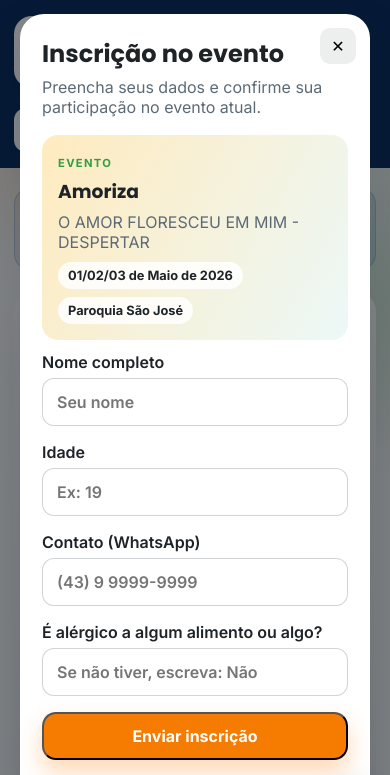
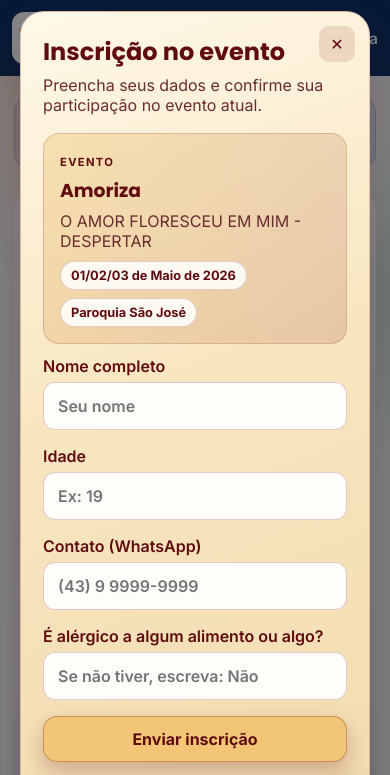
Before and after one commit to mantovani18/Pastoraljuvenil, a plain HTML site: page index.html in a window 390 px wide. Both pictures are taken after a click on the button "Inscrição". Shown: the top 775 px of the page. Drawn offline with Linux system fonts and the light colour scheme.

Commit message:
Update styles.css

```diff
--- a/styles.css
+++ b/styles.css
@@ -23,7 +23,7 @@
   --radius:18px;
 }
 *{box-sizing:border-box}
-html,body{margin:0;padding:0;font-family:"Inter", "Segoe UI", sans-serif;color:var(--ink)}
+html,body{margin:0;padding:0;font-family:"Inter", "Segoe UI", sans-serif;color:var(--ink);width:100%;overflow-x:hidden}
 body{background:linear-gradient(180deg, #f5f6f8 0%, #eef1f4 100%)}
 img{max-width:100%;display:block}
 a{text-decoration:none;color:inherit}
@@ -46,7 +46,7 @@
   background:radial-gradient(circle, rgba(47,158,68,0.2), transparent 70%);
 }
 
-main{max-width:1160px;margin:0 auto;padding:28px 20px 96px;display:flex;flex-direction:column;gap:28px}
+main{width:100%;max-width:1160px;margin:0 auto;padding:28px 20px 96px;display:flex;flex-direction:column;gap:28px}
 
 .section{
   background:#ffffff;
@@ -100,6 +100,7 @@
   margin:0;
   padding:20px 28px;
   display:flex;
+  flex-wrap:wrap;
   align-items:center;
   justify-content:flex-start;
   gap:20px;
@@ -107,11 +108,12 @@
 
 }
 .brand{display:flex;align-items:center;gap:14px}
+.brand{min-width:0}
 .brand-logo{width:88px;height:88px;border-radius:18px;object-fit:cover;box-shadow:0 12px 28px rgba(18,26,33,0.14)}
 .brand-eyebrow{text-transform:uppercase;font-size:0.7rem;letter-spacing:0.18em;color:#cfe2ff;margin:0}
 .brand-title{font-family:"Poppins", sans-serif;font-size:1.2rem;margin:4px 0 0;color:#ffffff}
 .site-nav{display:flex;gap:18px;align-items:center;margin-left:auto}
-.site-nav a{color:#eaf2ff;font-weight:600}
+.site-nav a{color:#eaf2ff;font-weight:600;white-space:nowrap}
 .site-nav a:hover{color:#ffffff}
 .header-actions{display:flex;align-items:center;gap:12px}
 .menu-toggle{
@@ -291,23 +293,35 @@
 .registration-modal.show{display:flex;animation:fadeIn .22s ease}
 .registration-overlay{position:fixed;inset:0;background:rgba(12,16,20,0.5);opacity:0;pointer-events:none;transition:opacity .2s ease;z-index:1300}
 .registration-overlay.show{opacity:1;pointer-events:auto}
-.registration-section{background:var(--surface);border-radius:24px;padding:28px;box-shadow:var(--shadow);width:min(780px, 96vw);position:relative;animation:slideUp .28s ease}
-.registration-close{position:absolute;top:14px;right:14px;border:none;background:rgba(28,37,43,0.08);width:36px;height:36px;border-radius:10px;cursor:pointer}
-.registration-header h2{font-family:"Poppins", sans-serif;margin:0 0 6px}
-.registration-header p{color:var(--muted);margin:0 0 18px}
+.registration-section{background:linear-gradient(160deg, #fff8e9 0%, #f8e6bf 45%, #f2dbb0 100%);border:1px solid rgba(122,17,23,0.2);border-radius:24px;padding:28px;box-shadow:0 20px 44px rgba(95,11,16,0.2);width:min(780px, 96vw);position:relative;animation:slideUp .28s ease}
+.registration-close{position:absolute;top:14px;right:14px;border:none;background:rgba(122,17,23,0.12);color:var(--event-wine-deep);width:36px;height:36px;border-radius:10px;cursor:pointer}
+.registration-header h2{font-family:"Poppins", sans-serif;margin:0 0 6px;color:var(--event-wine-deep)}
+.registration-header p{color:#6a2c31;margin:0 0 18px}
 .registration-form{display:flex;flex-direction:column;gap:16px}
 .form-grid{display:grid;grid-template-columns:repeat(auto-fit,minmax(220px,1fr));gap:16px;align-items:stretch}
-.registration-form label{display:flex;flex-direction:column;gap:6px;font-weight:600}
+.registration-form label{display:flex;flex-direction:column;gap:6px;font-weight:600;color:var(--event-wine-deep)}
 .registration-form input{
-  padding:12px 14px;border-radius:12px;border:1px solid rgba(28,37,43,0.2);font:inherit;height:48px
+  padding:12px 14px;border-radius:12px;border:1px solid rgba(122,17,23,0.22);background:rgba(255,255,255,0.92);font:inherit;height:48px
 }
-.form-status{font-weight:600;color:var(--secondary)}
-.registration-summary{margin:16px 0 12px;padding:16px;border-radius:16px;background:linear-gradient(120deg, rgba(255,210,111,0.45), rgba(16,167,162,0.08))}
-.summary-tag{display:inline-block;text-transform:uppercase;letter-spacing:0.12em;font-size:0.7rem;font-weight:700;color:var(--secondary)}
-.registration-summary h3{margin:6px 0 6px;font-family:"Poppins", sans-serif}
-.registration-summary p{margin:0 0 10px;color:var(--muted)}
-.summary-meta{display:flex;gap:12px;flex-wrap:wrap;font-weight:700;color:var(--ink)}
-.summary-meta span{background:rgba(255,255,255,0.85);padding:6px 10px;border-radius:999px}
+.form-status{font-weight:600;color:var(--event-wine)}
+.registration-summary{margin:16px 0 12px;padding:16px;border-radius:16px;background:linear-gradient(125deg, rgba(241,199,119,0.45), rgba(122,17,23,0.14));border:1px solid rgba(122,17,23,0.16)}
+.summary-tag{display:inline-block;text-transform:uppercase;letter-spacing:0.12em;font-size:0.7rem;font-weight:700;color:var(--event-wine-deep)}
+.registration-summary h3{margin:6px 0 6px;font-family:"Poppins", sans-serif;color:var(--event-wine-deep)}
+.registration-summary p{margin:0 0 10px;color:#6a2c31}
+.summary-meta{display:flex;gap:12px;flex-wrap:wrap;font-weight:700;color:var(--event-wine-deep)}
+.summary-meta span{background:rgba(255,255,255,0.86);border:1px solid rgba(122,17,23,0.2);padding:6px 10px;border-radius:999px}
+
+.registration-section .btn.primary{
+  background:var(--event-gold);
+  color:var(--event-wine-deep);
+  border:1px solid rgba(122,17,23,0.3);
+  box-shadow:0 10px 22px rgba(95,11,16,0.25);
+}
+
+.registration-section .btn.primary:hover{
+  transform:translateY(-2px);
+  box-shadow:0 12px 24px rgba(95,11,16,0.3);
+}
 
 /* Footer */
 .site-footer{
@@ -453,6 +467,7 @@
 @media (max-width:980px){
   .site-nav{display:none}
   .menu-toggle{display:inline-flex}
+  .site-header{padding:16px 18px}
   .hero-content{grid-template-columns:1fr}
   .hero-media img{height:300px}
   .about-section{grid-template-columns:1fr}
@@ -464,8 +479,13 @@
   .section{padding:16px}
   .hero-wrapper{padding:16px}
   .hero{padding:22px;border-radius:22px}
+  .hero-subtitle{font-size:0.98rem;max-width:100%}
   .hero-actions{flex-direction:column;align-items:stretch}
+  .hero-actions .btn{width:100%}
+  .hero-stats{gap:10px}
+  .stat{width:100%}
   .hero-media img{height:260px}
+  .form-grid{grid-template-columns:1fr}
   .info-grid,
   .groups-grid,
   .contact-grid,
@@ -475,10 +495,16 @@
 }
 
 @media (max-width:640px){
-  .site-header{padding:16px 14px;flex-direction:column;align-items:flex-start}
-  .header-actions{width:100%;justify-content:space-between}
-  .brand-logo{width:72px;height:72px}
-  .brand-title{font-size:1.05rem}
+  .site-header{padding:12px 12px;flex-direction:row;align-items:center;gap:10px}
+  .brand{gap:8px}
+  .brand-logo{width:52px;height:52px;border-radius:12px}
+  .brand > div{display:none}
+  .site-nav{display:flex !important;margin-left:auto;gap:10px}
+  .site-nav a{font-size:0.95rem}
+  .header-actions{display:none}
+  .menu-toggle{display:none}
+  .brand-title{font-size:clamp(0.95rem, 5vw, 1.05rem)}
+  .events-heading h2{font-size:1.6rem}
   .btn{width:100%}
   .footer-content{grid-template-columns:1fr;gap:16px;padding:20px 18px 16px}
   .footer-brand,.footer-links,.footer-contact,.footer-social-section{justify-self:start;text-align:left;align-items:flex-start}
```
